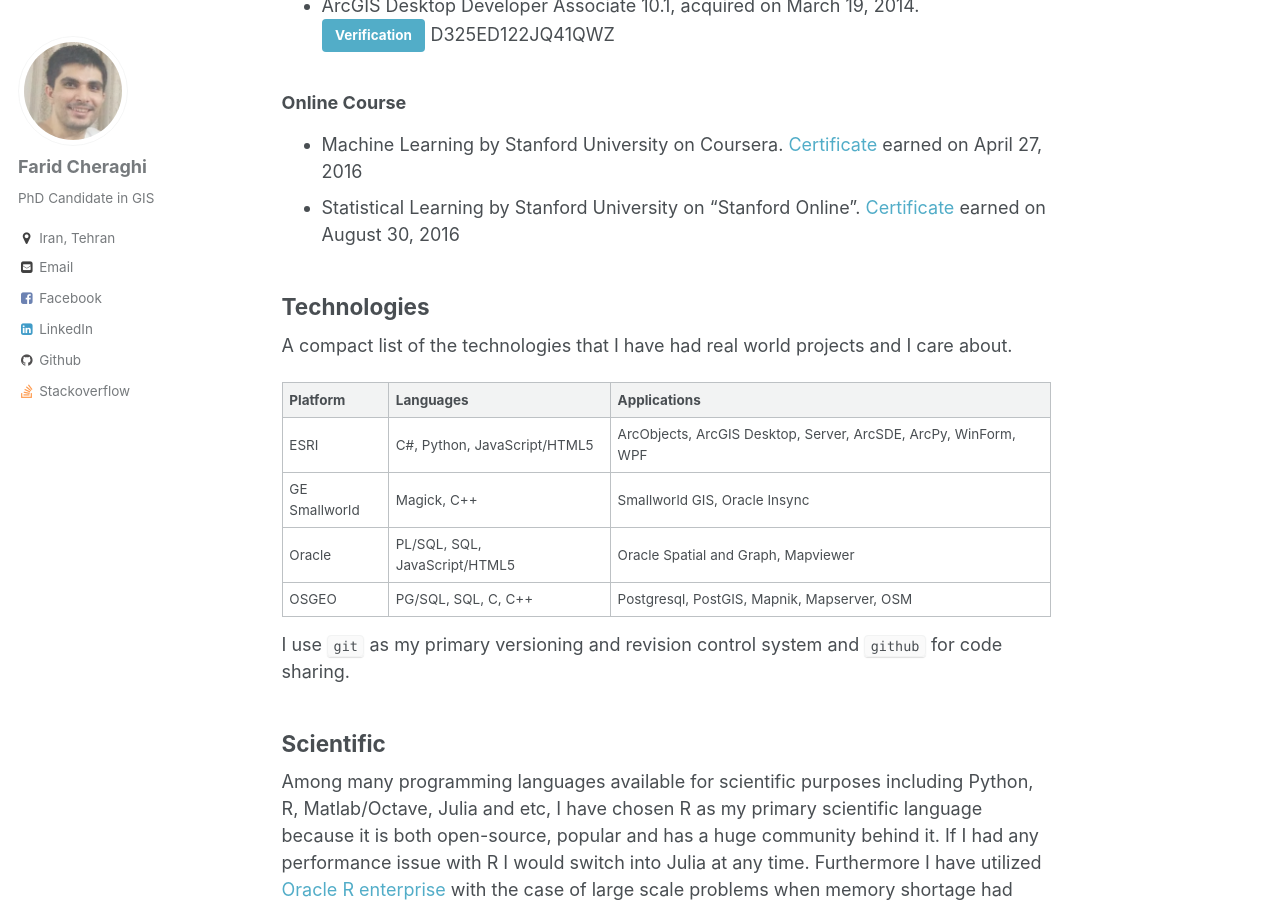
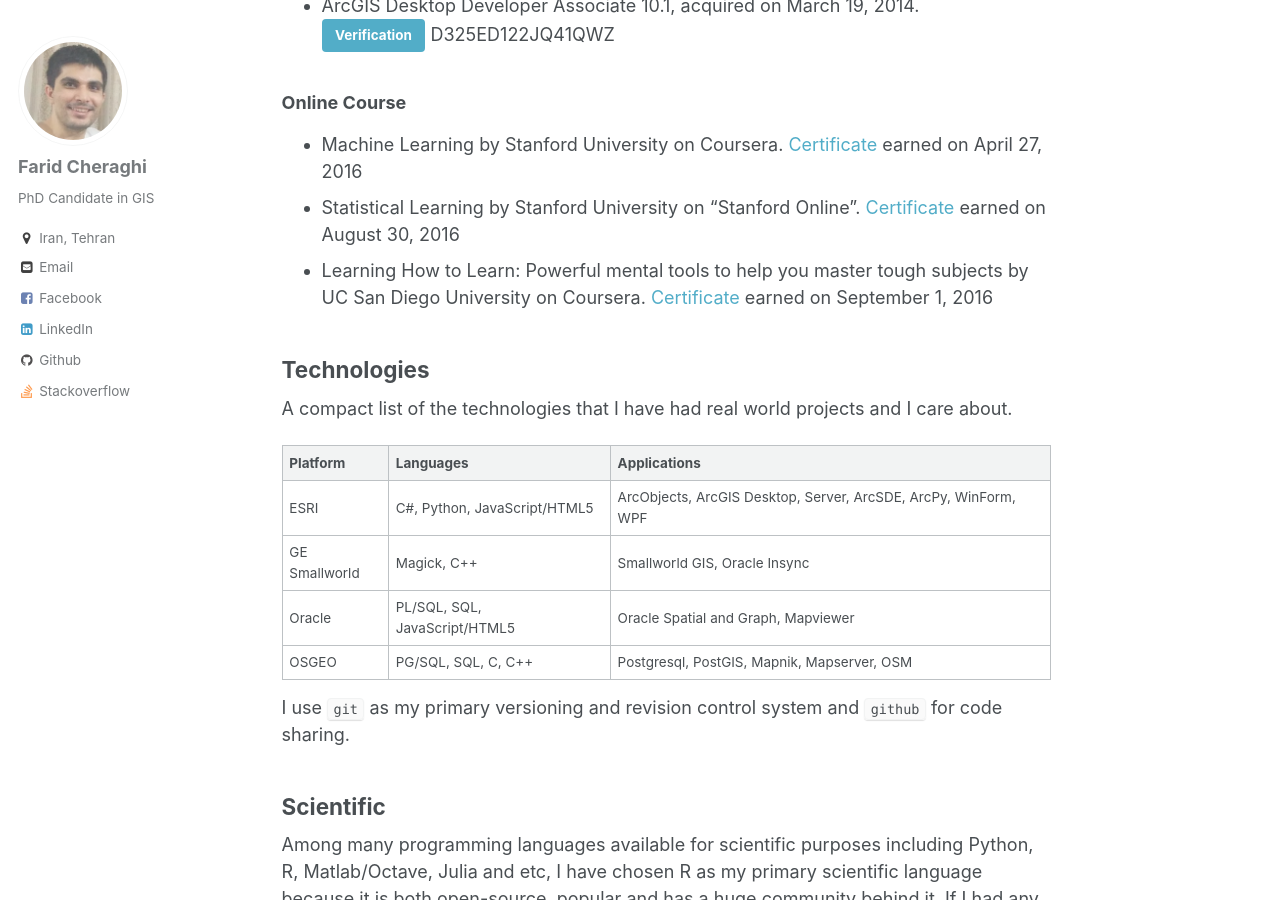
Before and after one commit to matzora/faridcher.github.io, a Jekyll site: the page built from _pages/about.md, in a window 1280 px wide and 900 px high, scrolled down 957 px. Built offline with Jekyll 4.4.1, drawn with Linux system fonts in a browser that asks for light colours; comment, search, counter and statistics services are not loaded.

Commit message:
LHTL certificate

```diff
--- a/_pages/about.md
+++ b/_pages/about.md
@@ -39,6 +39,7 @@ PhD|Geographical Information Science (GIS)|[University of Tehran](http://ut.ac.i
 ### Online Course
 - Machine Learning by Stanford University on Coursera. [Certificate](https://www.coursera.org/account/accomplishments/certificate/GZLLTAVPWQ3U) earned on April 27, 2016
 - Statistical Learning by Stanford University on "Stanford Online". [Certificate](https://verify.lagunita.stanford.edu/SOA/15c78c5b8e984b288256bc4d4327f6c3) earned on August 30, 2016
+- Learning How to Learn: Powerful mental tools to help you master tough subjects by UC San Diego University on Coursera. [Certificate](coursera.org/verify/UXGT3E57GERA) earned on September 1, 2016
 
 ## Technologies
 A compact list of the technologies that I have had real world projects and I care about.
```
